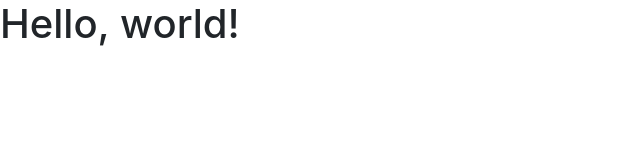
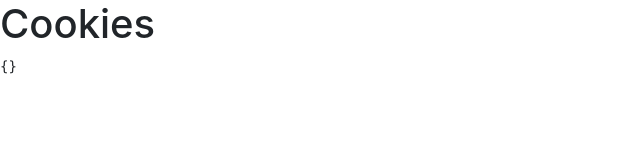
Before and after one commit to kaugesaar/kaugesaar-se, a plain HTML site: page public/cookie-test/index.html in a window 1280 px wide. Shown: the whole page, without its empty margins (0-640 px from the left). Drawn offline with nearby package versions, Linux system fonts and the light colour scheme.

Commit message:
Update index.html

```diff
--- a/public/cookie-test/index.html
+++ b/public/cookie-test/index.html
@@ -11,6 +11,10 @@
     <title>Hello, world!</title>
   </head>
   <body>
-    <h1>Hello, world!</h1>
+    <h1>Cookies</h1>
+    <script>
+      javascript:document.write(`<pre>${JSON.stringify(document.cookie.split(';').reduce((cookies, val) => { parts = val.split('='); cookies[parts[0]] = parts[1]; return cookies; }, {}), null, 2)}</pre>`)
+    </script>
+
   </body>
 </html>
```
